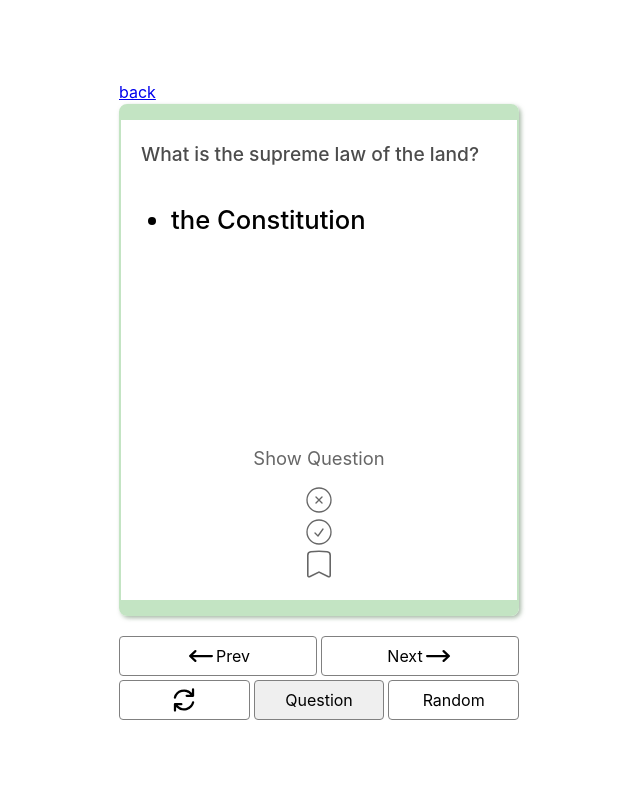
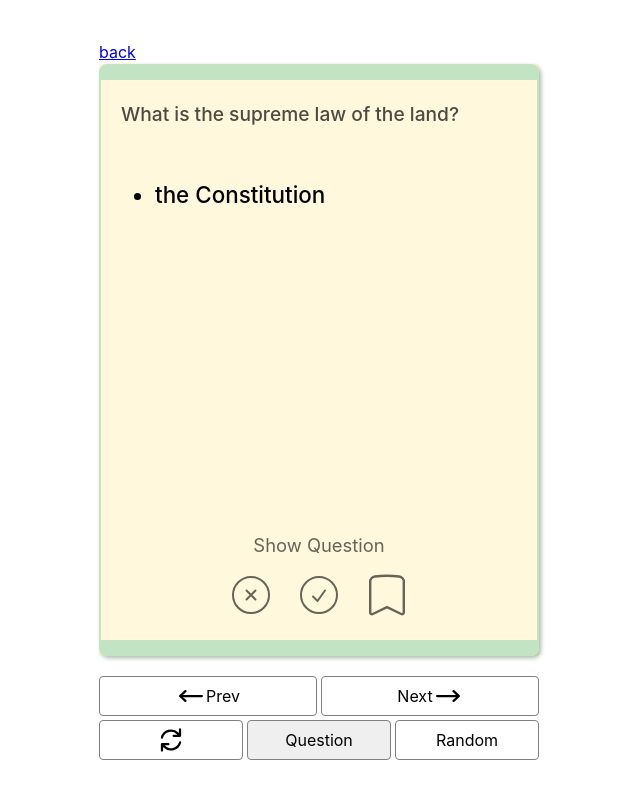
Before and after one commit to sprajams/flashcards, a React (Create React App) app: page /category/1/1 in a window 1280 px wide. Both pictures are taken after a click on the button "Show Answer". Shown: the whole page, without its empty margins (321-961 px from the left). Built offline with nearby package versions, Linux system fonts and the light colour scheme.

Commit message:
restyling/sizing of card

```diff
--- a/src/components/CardLayout/index.jsx
+++ b/src/components/CardLayout/index.jsx
@@ -63,7 +63,7 @@ const CardLayout = ({
         {activeFront ? (
           ""
         ) : (
-          <>
+          <div className={styles.actionBtnWrap}>
             <button
               className={clsx(
                 styles.infoSmall,
@@ -159,7 +159,7 @@ const CardLayout = ({
                 </svg>
               </button>
             )}
-          </>
+          </div>
         )}
       </div>
     </div>
--- a/src/components/CardLayout/styles.module.scss
+++ b/src/components/CardLayout/styles.module.scss
@@ -10,6 +10,7 @@
   flex-direction: column;
   justify-content: space-between;
   align-items: flex-start;
+  width: 100%;
 }
 
 .topWrap {
@@ -31,11 +32,26 @@
 
 .mainWrap {
   font-size: 1.25rem;
-  min-height: 200px;
+  height: 300px;
+  width: 100%;
+  padding: 4px;
+  overflow-y: scroll;
+  z-index: 1;
+}
+
+// custom scroll bar
+/* width */
+::-webkit-scrollbar {
+  width: 8px;
+}
+/* Handle */
+::-webkit-scrollbar-thumb {
+  background: #888;
+  border-radius: 8px;
 }
 
 .answerWrap {
-  font-size: 1.6rem;
+  font-size: 1.4rem;
   padding-left: 30px;
   font-weight: 500;
 }
@@ -45,6 +61,9 @@
   flex-direction: column;
   justify-content: center;
   margin: 0 auto;
+  height: 100px;
+  align-items: center;
+  width: 100%;
 }
 .answerBtnWrap {
   cursor: pointer;
@@ -59,11 +78,16 @@
   width: fit-content;
   padding: 0;
   margin: 0 auto;
-  width: 32px;
-  height: 32px;
+  width: 48px;
+  height: 48px;
 }
 .icon {
   height: 100%;
   padding: 0;
   z-index: 1;
 }
+.actionBtnWrap {
+  display: flex;
+  gap: 20px;
+  align-items: center;
+}
--- a/src/components/CardMain/index.jsx
+++ b/src/components/CardMain/index.jsx
@@ -13,10 +13,8 @@ const CardMain = () => {
   const [activeFront, setActiveFront] = useState(true);
 
   return (
-    <div className={styles.outer}>
-      <div className={styles.inner}>
+    <div className={styles.cardWrap}>
       <Link to="/">back</Link>
-
       <>
         <div className={styles.contentContainer}>
           <CardLayout
@@ -106,7 +104,6 @@ const CardMain = () => {
         </div>
       </>
     </div>
-    </div>
   );
 };
 
--- a/src/components/CardMain/styles.module.scss
+++ b/src/components/CardMain/styles.module.scss
@@ -1,27 +1,16 @@
-.outer {
-  padding: 40px 20px;
+.cardWrap {
   height: 100%;
   display: flex;
-  justify-content: center;
-  align-items: center;
-}
-
-.inner {
-  width: 100%;
-  height: 100%;
-  max-width: 700px;
-  display: flex;
   flex-direction: column;
-  max-width: 440px;
 }
 
 .contentContainer {
   flex-grow: 1;
+  background: rgb(255, 248, 220);
 }
 
 .btnContainer {
   margin-top: 20px;
-
   display: flex;
   justify-content: center;
   flex-direction: column;
```
Lines whose indentation alone changed are shown as unchanged.
